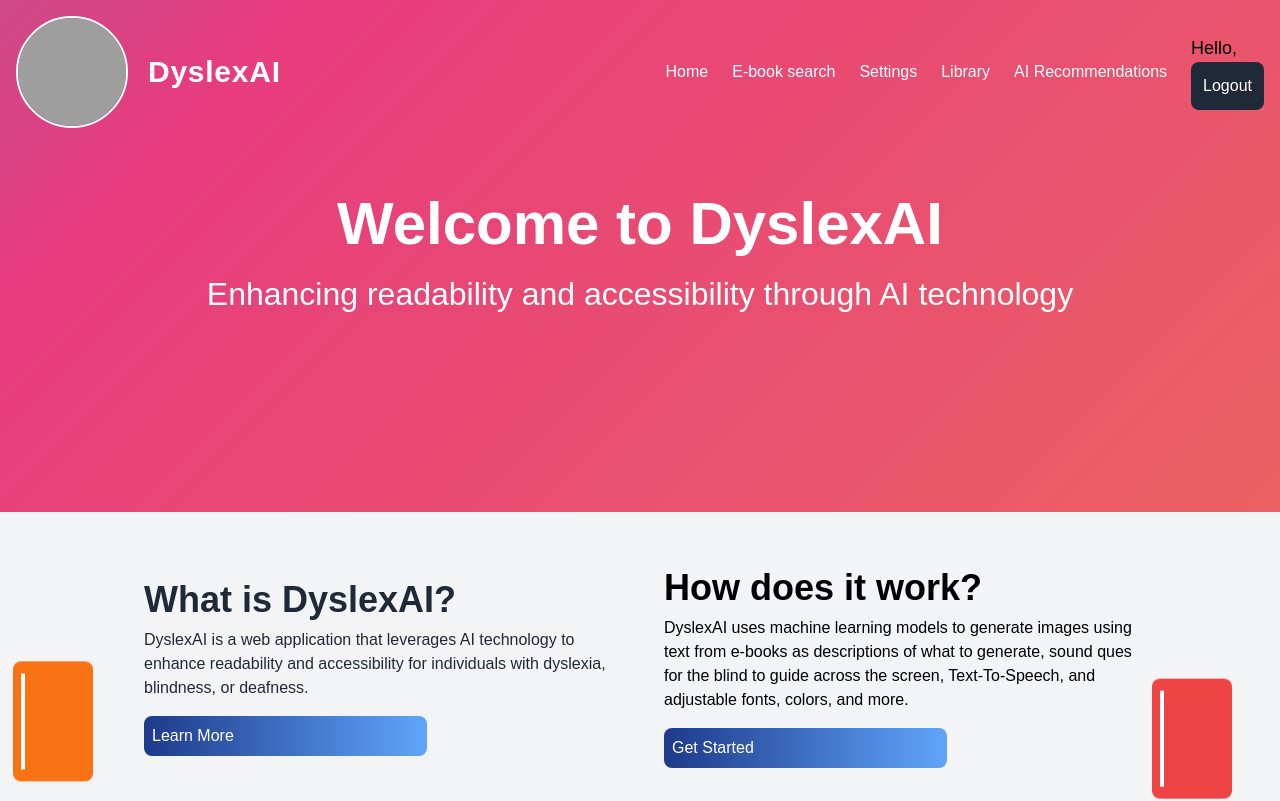
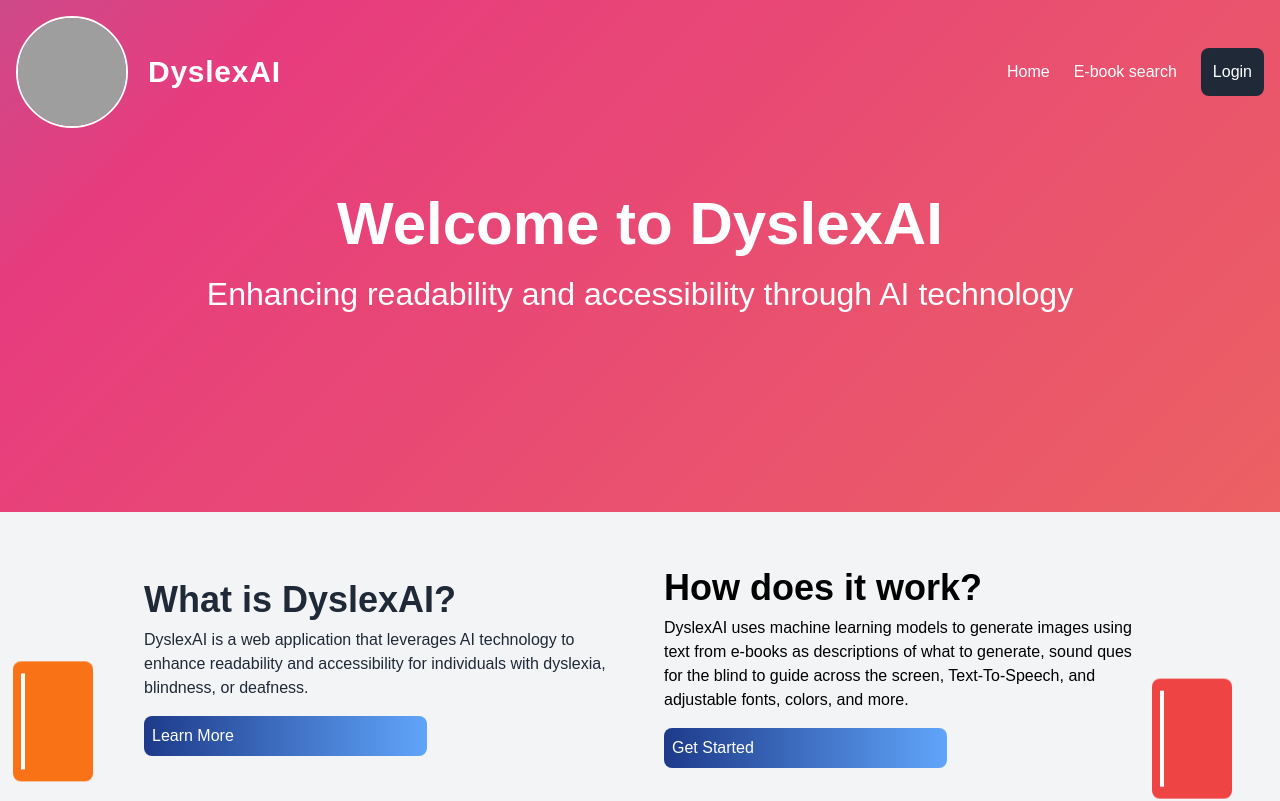
Before and after one commit to aabron/DyslexAI-CSC, a React (Create React App) app: page / in a window 1280 px wide. Shown: the top 801 px of the page. Built offline with nearby package versions, Linux system fonts and the light colour scheme; no server answers; sample sign-in values are in the browser's storage; grey boxes are pictures that could not be loaded; a web font is replaced by a local one.

Commit message:
Added context provider
Consolidating state variables that are used throughout the project

```diff
--- a/src/App.js
+++ b/src/App.js
@@ -1,5 +1,5 @@
 // App.js
-import { useSettings } from './SettingsContext';
+import { useSettings } from './ContextProvider';
 import React, { useEffect, lazy, Suspense, useState, useContext } from 'react';
 import { BrowserRouter, Route, Routes } from 'react-router-dom';
 import { onAuthStateChanged, getAuth } from 'firebase/auth';
@@ -9,7 +9,7 @@ const Book = lazy(() => import('./pages/Sub Pages/Book'));
 const EBookSearch = lazy(() => import('./pages/EBookSearch'));
 const Settings = lazy(() => import('./pages/Settings'));
 const Recommendations = lazy(() => import("./pages/Recommendations"));
-
+const ProtectedRoute = lazy(() => import("./components/Routing/ProtectedRoutes"))
 
 function App() {
   const [isAuthenticated, setIsAuthenticated] = useState(false);
@@ -48,7 +48,7 @@ function App() {
           <Routes>
             <Route path="/" element={<Home isAuthenticated={isAuthenticated} setIsAuthenticated={setIsAuthenticated} setIsOpen={setIsOpen} isOpen={isOpen} firstUserName={firstUserName} setFirstUserName={setFirstUserName} user={user}/> } />
             <Route path="/library" element={<Library setIsOpen={setIsOpen} isAuthenticated={isAuthenticated} setIsAuthenticated={setIsAuthenticated} isOpen={isOpen} firstUserName={firstUserName} setFirstUserName={setFirstUserName} user={user}/>} />
-            <Route path="/book/:id" element={<Book setIsOpen={setIsOpen} isAuthenticated={isAuthenticated} setIsAuthenticated={setIsAuthenticated} isOpen={isOpen} firstUserName={firstUserName} setFirstUserName={setFirstUserName} user={user}/>} />
+            <Route path="/book/:id" element={<ProtectedRoute user={isAuthenticated} redirect={"/"}> <Book setIsOpen={setIsOpen} isAuthenticated={isAuthenticated} setIsAuthenticated={setIsAuthenticated} isOpen={isOpen} firstUserName={firstUserName} setFirstUserName={setFirstUserName} user={user}/></ProtectedRoute>} />
             <Route path="/ebooksearch" element={<EBookSearch setIsOpen={setIsOpen} isAuthenticated={isAuthenticated} setIsAuthenticated={setIsAuthenticated} isOpen={isOpen} firstUserName={firstUserName} setFirstUserName={setFirstUserName} user={user}/>} />
             <Route path="/settings" element={<Settings setIsOpen={setIsOpen} isAuthenticated={isAuthenticated} setIsAuthenticated={setIsAuthenticated} isOpen={isOpen} firstUserName={firstUserName} setFirstUserName={setFirstUserName} user={user}/>} />
             <Route path="/recommendations" element={<Recommendations setIsOpen={setIsOpen} isAuthenticated={isAuthenticated} setIsAuthenticated={setIsAuthenticated} isOpen={isOpen} firstUserName={firstUserName} setFirstUserName={setFirstUserName} user={user}/>} />
--- /dev/null
+++ b/src/ContextProvider.jsx
@@ -0,0 +1,46 @@
+import React, { createContext, useContext, useState } from 'react';
+
+const AppContext = createContext();
+
+export const useSettings = () => useContext(AppContext);
+
+export const ContextProvider = ({ children }) => {
+    const [fontSize, setFontSize] = useState(16);
+    const [fontColor, setFontColor] = useState('#000000');
+    const [fontStyle, setFontStyle] = useState('Arial');
+    const [backgroundColor, setBackgroundColor] = useState('#ffffff');
+    const [userInfo, setUserInfo] = useState({
+        userName: "",
+        email: ""
+    });
+    const [isAuthenticated, setIsAuthenticated] = useState(false);
+    const [isOpen, setIsOpen] = useState(false);
+    const [firstUserName, setFirstUserName] = useState(null);
+    const [user, setUser] = useState(null);
+
+    return (
+        <AppContext.Provider value={
+            {
+                fontSize,
+                setFontSize,
+                fontColor,
+                setFontColor,
+                fontStyle,
+                setFontStyle,
+                backgroundColor,
+                setBackgroundColor,
+                isAuthenticated,
+                setIsAuthenticated,
+                isOpen,
+                setIsOpen,
+                firstUserName,
+                setFirstUserName,
+                user,
+                setUser,
+                userInfo,
+                setUserInfo
+            }}>
+            {children}
+        </AppContext.Provider>
+    );
+};
--- a/src/SettingsContext.jsx
+++ /dev/null
@@ -1,18 +0,0 @@
-import React, { createContext, useContext, useState } from 'react';
-
-const SettingsContext = createContext();
-
-export const useSettings = () => useContext(SettingsContext);
-
-export const SettingsProvider = ({ children }) => {
-    const [fontSize, setFontSize] = useState(16);
-    const [fontColor, setFontColor] = useState('#000000');
-    const [fontStyle, setFontStyle] = useState('Arial');
-    const [backgroundColor, setBackgroundColor] = useState('#ffffff');
-
-    return (
-        <SettingsContext.Provider value={{ fontSize, setFontSize, fontColor, setFontColor, fontStyle, setFontStyle, backgroundColor, setBackgroundColor }}>
-            {children}
-        </SettingsContext.Provider>
-    );
-};
--- a/src/components/Modal.jsx
+++ b/src/components/Modal.jsx
@@ -8,10 +8,11 @@ import { loginLogic } from '../backend/Auth/Login';
 import { forgotPasswordLogic } from '../backend/Auth/Forgotpassword';
 import { useNavigate } from 'react-router-dom';
 import { getAuth, onAuthStateChanged } from 'firebase/auth';
+import { useSettings } from '../ContextProvider';
 
 
-
-const Modal = ({ isOpen, setIsOpen, setIsAuthenticated, isAuthenticated, setFirstUserName, user }) => {
+const Modal = () => {
+    const { isAuthenticated, setIsAuthenticated, isOpen, setIsOpen, firstUserName, setFirstUserName, user } = useSettings();
     const nav = useNavigate();
     const [isLogin, setIsLogin] = useState(true);
     const [loading, setLoading] = useState(false);
--- a/src/components/Navbar.jsx
+++ b/src/components/Navbar.jsx
@@ -1,7 +1,9 @@
 import React, { useState } from 'react';
 import { Link } from 'react-router-dom';
+import { useSettings } from '../ContextProvider';
 
-const Navbar = ({ setIsOpen, isAuthenticated, firstUserName, notHome }) => {
+const Navbar = ({ notHome }) => {
+    const { isAuthenticated, setIsOpen, firstUserName} = useSettings();
     const [isOpenMobile, setIsOpenMobile] = useState(false);
 
     const toggleMenu = () => {
--- a/src/index.js
+++ b/src/index.js
@@ -8,7 +8,7 @@ import { initializeApp } from 'firebase/app';
 import { getAuth } from 'firebase/auth';
 import { getFirestore } from 'firebase/firestore/lite';
 import { getDatabase } from "firebase/database";
-import { SettingsProvider } from './SettingsContext';
+import { ContextProvider } from './ContextProvider';
 
 //this function knows how to specifically connect to your firebase
 const firebaseConfig = {
@@ -32,9 +32,9 @@ export const database = getDatabase(firebaseApp);
 const root = ReactDOM.createRoot(document.getElementById('root'));
 root.render(
   <React.StrictMode>
-    <SettingsProvider> {/* Wrap the App with SettingsProvider */}
+    <ContextProvider> {/* Wrap the App with SettingsProvider */}
       <App />
-    </SettingsProvider>
+    </ContextProvider>
   </React.StrictMode>
 );
 
--- a/src/pages/EBookSearch.jsx
+++ b/src/pages/EBookSearch.jsx
@@ -6,8 +6,10 @@ import { eBookSearch, formatSearchQuery } from '../backend/E-book Import/EBookIm
 import { FallingLines } from 'react-loader-spinner';
 import { ref, set, getDatabase } from "firebase/database";
 import { useNavigate } from 'react-router-dom';
+import { useSettings } from '../ContextProvider';
 
-const EBookSearch = ({ isAuthenticated, setIsAuthenticated, isOpen, setIsOpen, firstUserName, setFirstUserName, user }) => {
+const EBookSearch = () => {
+    const { isAuthenticated, setIsAuthenticated, isOpen, setIsOpen, firstUserName, setFirstUserName, user } = useSettings();
     const [searchQuery, setSearchQuery] = useState('');
     const [searchResults, setSearchResults] = useState([]);
     const [loading, setLoading] = useState(false);
--- a/src/pages/Home.jsx
+++ b/src/pages/Home.jsx
@@ -6,10 +6,12 @@ import FloatingBooks from '../components/decorative/FloatingBooks';
 import Footer from '../components/Footer';
 import Modal from '../components/Modal';
 import Header from '../components/Header';
+import { useSettings } from '../ContextProvider';
 import axios from 'axios';
 
-const Home = ({ isAuthenticated, setIsAuthenticated, isOpen, setIsOpen, firstUserName, setFirstUserName, user }) => {
+const Home = () => {
     //simple fix for now to make the navbar styling dynamic based on the current page
+    const { isAuthenticated, setIsAuthenticated, isOpen, setIsOpen, firstUserName, setFirstUserName, user } = useSettings();
     const notHome = false;
     return (
         <>
--- a/src/pages/Library.jsx
+++ b/src/pages/Library.jsx
@@ -6,8 +6,10 @@ import Footer from '../components/Footer';
 import Modal from '../components/Modal';
 import { FallingLines } from 'react-loader-spinner';
 import { onAuthStateChanged, getAuth } from 'firebase/auth';
+import { useSettings } from '../ContextProvider';
 
-const Library = ({ isAuthenticated, setIsOpen, isOpen, setIsAuthenticated, firstUserName, setFirstUserName, user }) => {
+const Library = () => {
+    const { isAuthenticated, setIsAuthenticated, isOpen, setIsOpen, firstUserName, setFirstUserName, user } = useSettings();
     const [books, setBooks] = useState([]);
     const [filteredBooks, setFilteredBooks] = useState([]);
     const [loading, setLoading] = useState(true);
--- a/src/pages/Recommendations.jsx
+++ b/src/pages/Recommendations.jsx
@@ -5,20 +5,22 @@ import Modal from '../components/Modal';
 import { FallingLines } from 'react-loader-spinner';
 import { ref, set, getDatabase } from "firebase/database";
 import { useNavigate } from 'react-router-dom';
+import { useSettings } from '../ContextProvider';
 
-const Recommendations = ({ isAuthenticated, setIsAuthenticated, isOpen, setIsOpen, firstUserName, setFirstUserName, user }) => {
+const Recommendations = () => {
+    const { isAuthenticated, setIsAuthenticated, isOpen, setIsOpen, firstUserName, setFirstUserName, user } = useSettings();
     const nav = useNavigate();
 
     useEffect(() => {
-
+        //boilerplate
     }, []);
 
     const handleGetRecommendations = (event) => {
-
+        //boilerplate
     };
 
     const formatRecommendations = async () => {
-
+        //boilerplate
     };
 
     const notHome = true;
--- a/src/pages/Settings.jsx
+++ b/src/pages/Settings.jsx
@@ -1,14 +1,14 @@
 import React from 'react';
 import Footer from '../components/Footer';
 import Navbar from '../components/Navbar';
-import { useSettings } from '../SettingsContext';
+import { useSettings } from '../ContextProvider';
 import { Fragment, useState } from 'react';
 import { Dialog, Transition } from '@headlessui/react';
 import Modal from '../components/Modal';
 
 
-function Settings({ isAuthenticated, setIsAuthenticated, isOpen, setIsOpen, firstUserName, setFirstUserName, user }) {
-  const { fontSize, setFontSize, fontColor, setFontColor, fontStyle, setFontStyle, backgroundColor, setBackgroundColor } = useSettings();
+function Settings() {
+  const { fontSize, setFontSize, fontColor, setFontColor, fontStyle, setFontStyle, backgroundColor, setBackgroundColor, isAuthenticated, setIsAuthenticated, isOpen, setIsOpen, firstUserName, setFirstUserName, user } = useSettings();
   const notHome = true;
 
   const handleFontSizeChange = (e) => {
--- a/src/pages/Sub Pages/Book.jsx
+++ b/src/pages/Sub Pages/Book.jsx
@@ -9,8 +9,10 @@ import * as pdfjsLib from 'pdfjs-dist';
 import { generateImage } from '../../backend/AI/OpenAI';
 import Modal from '../../components/Modal';
 import { onAuthStateChanged, getAuth } from 'firebase/auth';
+import { useSettings } from '../../ContextProvider';
 
-const Book = ({ setIsOpen, isAuthenticated, setIsAuthenticated, isOpen, firstUserName, setFirstUserName, user }) => {
+const Book = () => {
+    const { isAuthenticated, setIsAuthenticated, isOpen, setIsOpen, firstUserName, setFirstUserName, user } = useSettings();
     pdfjsLib.GlobalWorkerOptions.workerSrc = `https://cdnjs.cloudflare.com/ajax/libs/pdf.js/4.3.136/pdf.worker.min.mjs`;
     const { id } = useParams();
     const db = getDatabase();
```
